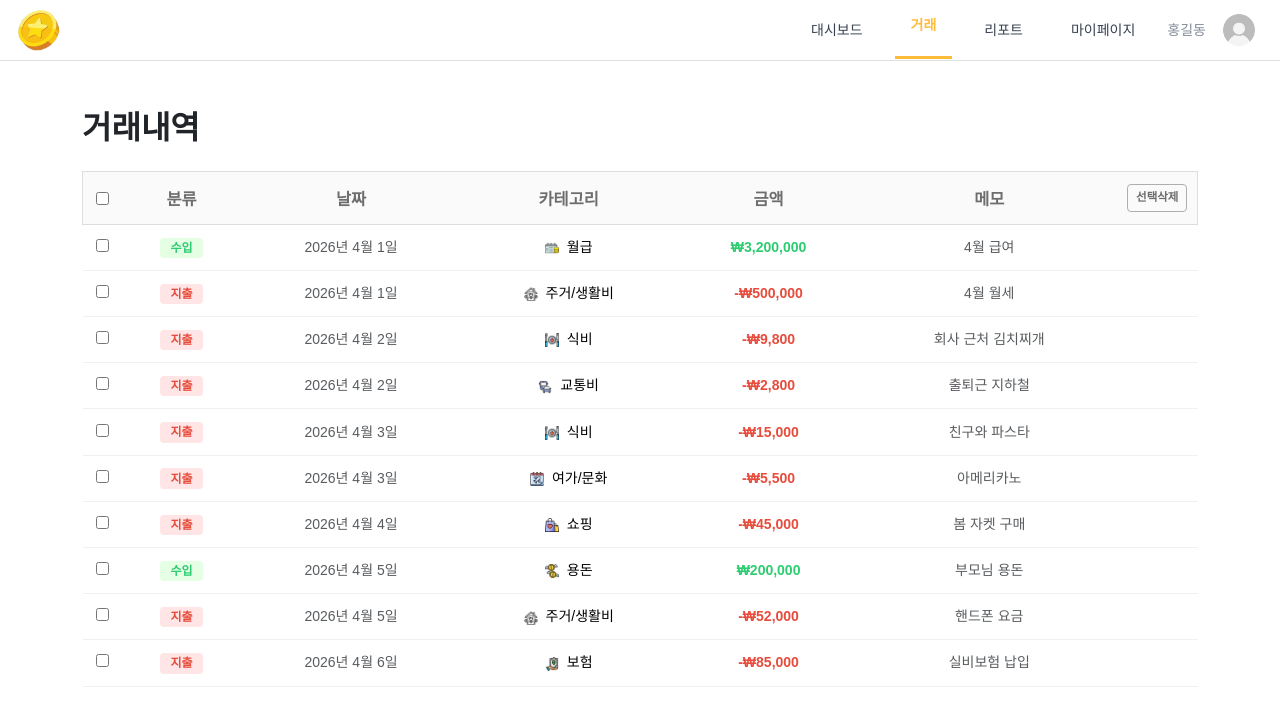
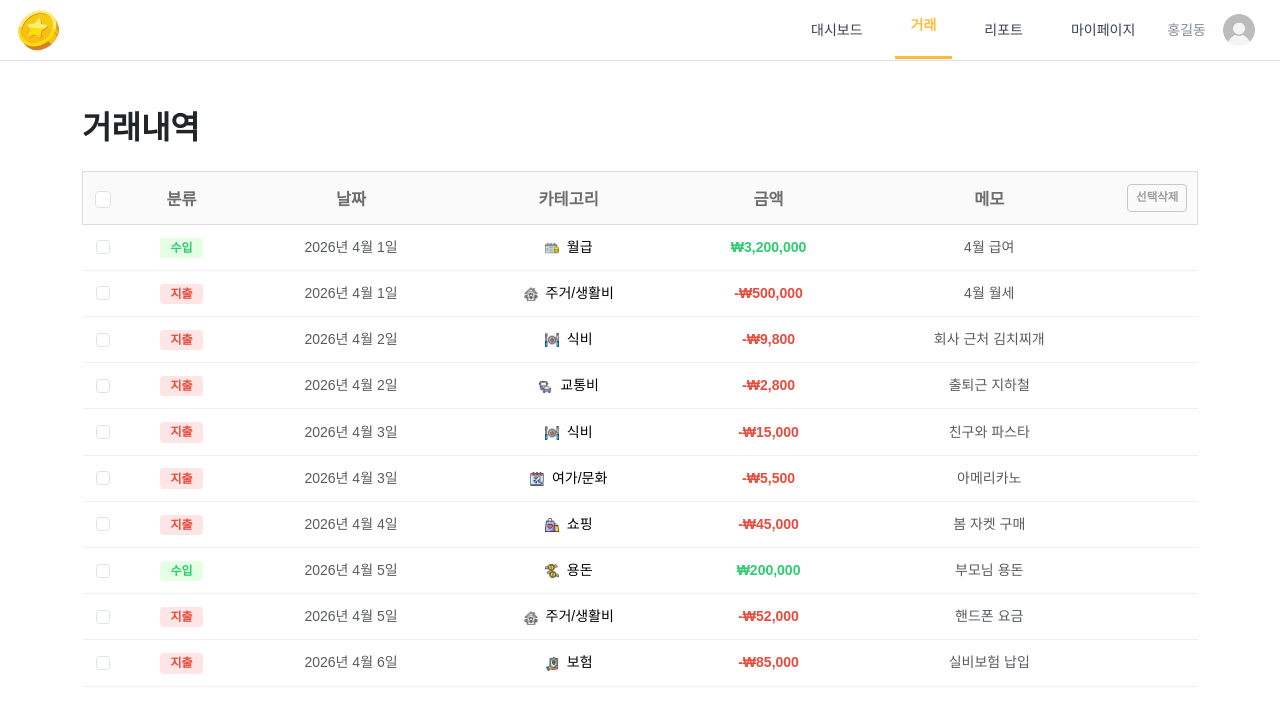
Before and after one commit to kb-skeleton-team2/wallet-guardian, a Vue app: page /transactions in a window 1280 px wide. Shown: the top 726 px of the page. Built offline with nearby package versions, Linux system fonts and the light colour scheme; data requests are answered from the project's data file.

Commit message:
feat: 체크박스 스타일 적용 - 기본 색상을 노란색으로 변경 - 선택 삭제 버튼도 버튼 클릭이 가능해지게 되면 같은 색상으로 변경

```diff
--- a/src/pages/TransactionsPage.vue
+++ b/src/pages/TransactionsPage.vue
@@ -8,7 +8,12 @@
       <thead>
         <tr>
           <th class="checkbox-header">
-            <input type="checkbox" />
+            <input
+              type="checkbox"
+              class="form-check-input"
+              :checked="isAllChecked"
+              @change="toggleAll"
+            />
           </th>
           <th>분류</th>
           <th>날짜</th>
@@ -16,7 +21,10 @@
           <th>금액</th>
           <th>메모</th>
           <th class="btn-delete-header">
-            <button class="btn btn-sm btn-outline-dark btn-delete">
+            <button
+              class="btn btn-sm btn-outline-dark btn-delete"
+              :disabled="state.selectedIds.length === 0"
+            >
               선택삭제
             </button>
           </th>
@@ -25,7 +33,12 @@
       <tbody>
         <tr v-for="item in state.transactions" :key="item.id">
           <td>
-            <input type="checkbox" />
+            <input
+              type="checkbox"
+              class="form-check-input"
+              :checked="state.selectedIds.includes(item.id)"
+              @change="toggleItem(item.id)"
+            />
           </td>
           <td class="text-center">
             <span
@@ -59,7 +72,7 @@
 </template>
 
 <script setup>
-import { onMounted, reactive } from 'vue';
+import { onMounted, reactive, computed } from 'vue';
 import axios from 'axios';
 
 // 카테고리 아이콘 매핑 (assets 이미지)
@@ -112,6 +125,35 @@ async function fetchTransactions() {
 onMounted(() => {
   fetchTransactions();
 });
+
+// 체크박스
+const isAllChecked = computed(() => {
+  if (state.transactions.length === 0) return false;
+  return state.transactions.every((item) =>
+    state.selectedIds.includes(item.id)
+  );
+});
+
+function toggleAll() {
+  if (isAllChecked.value) {
+    const transactionIds = state.transactions.map((t) => t.id);
+    state.selectedIds = state.selectedIds.filter(
+      (id) => !transactionIds.includes(id)
+    );
+  } else {
+    const transactionIds = state.transactions.map((t) => t.id);
+    state.selectedIds = [...transactionIds];
+  }
+}
+
+function toggleItem(id) {
+  const idx = state.selectedIds.indexOf(id);
+  if (idx != -1) {
+    state.selectedIds.splice(idx, 1);
+  } else {
+    state.selectedIds.push(id);
+  }
+}
 
 function formatDate(dateStr) {
   const [y, m, d] = dateStr.split('-');
@@ -208,5 +250,25 @@ function formatAmount(item) {
   font-weight: 600;
   color: #6d6d6d;
   border-color: #aeaeae;
+  transition: all 0.2s ease;
+}
+.btn-delete:not(:disabled) {
+  background-color: #ffbc00;
+  border-color: #ffbc00;
+  color: #333;
+}
+.btn-delete:not(:disabled):hover {
+  background-color: #ffd24d;
+  border-color: #ffd24d;
+}
+
+/* 체크박스 KB 스타일 */
+.form-check-input:checked {
+  background-color: #ffbc00;
+  border-color: #ffbc00;
+}
+.form-check-input:focus {
+  box-shadow: none;
+  border-color: inherit;
 }
 </style>
```
